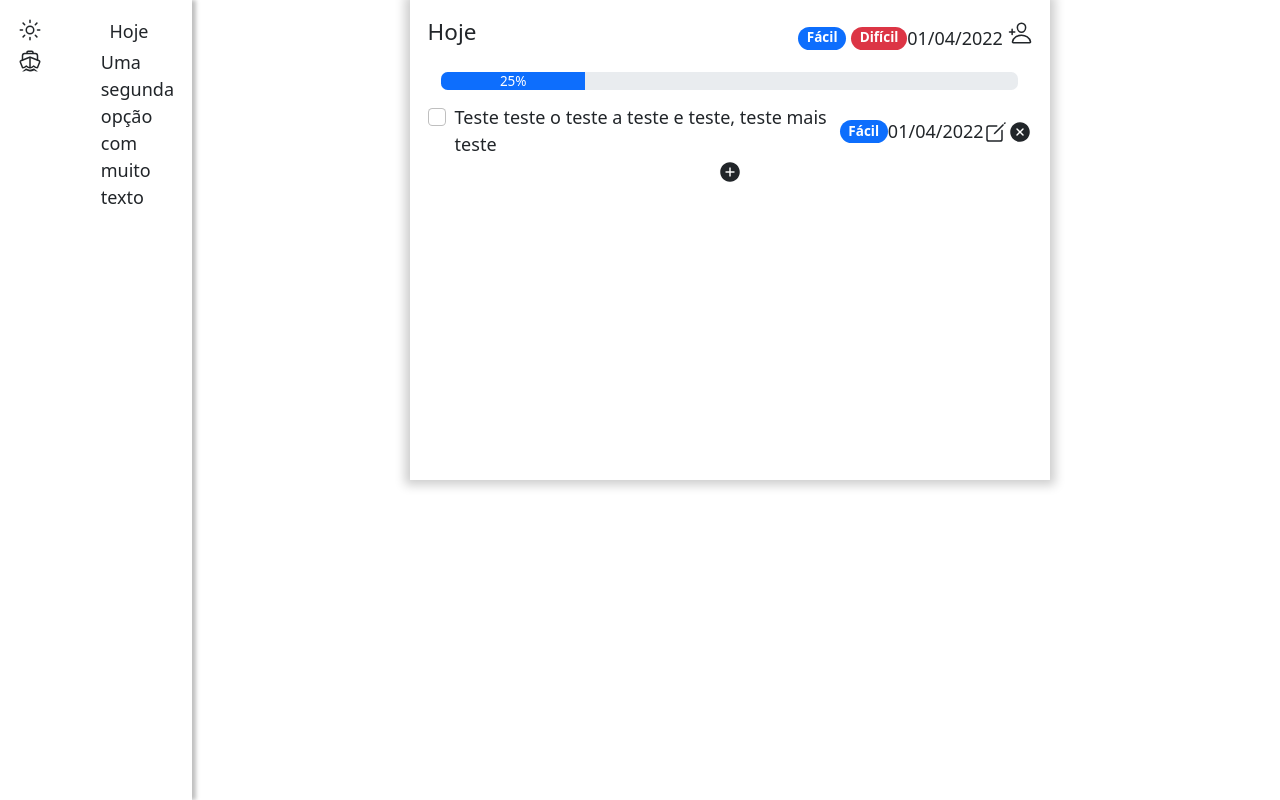
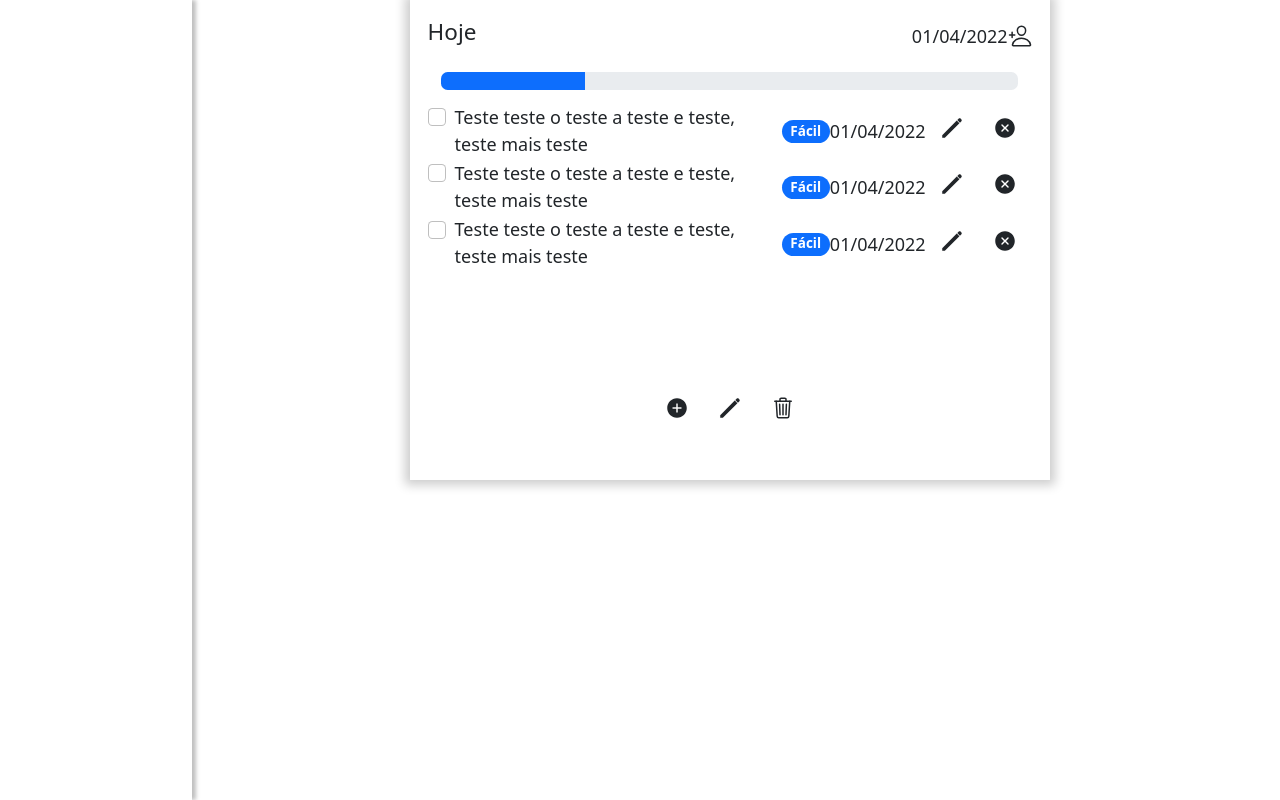
Before and after one commit to JoiceAraujo/todo_prog_web, a PHP site: page /src/views/home_view.html in a window 1280 px wide. Shown: the part 72-872 px from the top of the page. Run offline with PHP 8.4, Linux system fonts and the light colour scheme.

Commit message:
Adicionando JS a alguns componentes

```diff
--- /dev/null
+++ b/src/scripts/home_view.js
@@ -0,0 +1,71 @@
+var checkboxValue1 = false;
+var progressBarPercentage = 0;
+var numAll = 3;
+var numChecked = 1;
+
+const editTaskHtml =
+`<div id="updatedTask" class="input-group">
+  <input type="text" class="form-control" placeholder="Qual sua tarefa?" aria-label="Qual sua tarefa?" aria-describedby="basic-addon1">
+</div>`;
+
+function newTask() {
+  // TODO: Não funciona
+  num = numAll++;
+
+  return `
+  <div id="task${num}">
+    <div class="form-check">
+      <input class="form-check-input" type="checkbox" value="" id="flexCheckDefault">
+        <label id="task${num}Description" class="form-check-label" for="flexCheckDefault">
+          Teste teste o teste a teste e teste, teste mais teste
+        </label>
+    </div>
+    <div id="todoIcons">
+      <span class="badge rounded-pill text-bg-primary">Fácil</span>
+      01/04/2022
+      <button class="btn" onclick="updateTaskDescription(${num})">
+        <ion-icon name="pencil-sharp"></ion-icon>
+      </button>
+      <button class="btn">
+        <ion-icon name="close-circle" onclick="deleteTask(${num})"></ion-icon>
+      </button>
+    </div>
+  </div>`;
+}
+
+
+function changeCheckboxValue() {
+  this.checkboxValue1 = !checkboxValue1;
+  // TODO: Não funciona
+  updateProgressBar();
+}
+
+function updateProgressBar() {
+  // TODO: Não funciona
+  // var numAll = ('input[type="checkbox"]').length;
+  // var numChecked = ('input[type="checkbox"]:checked').length;
+
+  if(numAll > 0) {
+    progressBarPercentage = (numChecked/numAll)*100;
+    document.getElementById("progressBar").ariaValueNow(progressBarPercentage);
+  }
+}
+
+function updateTaskDescription(index) {
+  var element = document.getElementById(`task${index}Description`);
+  element.innerHTML = editTaskHtml;
+}
+
+function deleteTask(index) {
+  var element = document.getElementById(`task${index}`);
+  element.innerHTML = '';
+  numAll--;
+  console.log(numAll);
+}
+
+function addTask() {
+  var taskHTML = document.createElement('input');
+
+  var parent = document.getElementById('tasks');
+  parent.appendChild(taskHTML);
+}
--- a/src/styles/home_view_style.css
+++ b/src/styles/home_view_style.css
@@ -23,10 +23,6 @@
   float: left;
   padding: 1em;
 }
-#navOptions {
-  align-items: center;
-  justify-content: left;
-}
 #todoListContent{
   width: 50%;
   box-shadow: 0px 0px 10px 5px rgba(0, 0, 0, 0.2);
@@ -39,19 +35,37 @@
   display: flex;
   flex-wrap: wrap;
   margin-bottom: 1em;
-  justify-content: space-between
+  justify-content: space-between;
 }
-#todoListIcons{
+#todoListIcons {
   display: flex;
   align-items: center;
-  justify-content: space-around;
 }
 #progressBarIndicator {
   margin-bottom: 1em;
   margin-left: 1em;
   margin-right: 1em;
 }
-#todo {
+#tasks {
+  height: 60%;
+  overflow: scroll;
+}
+#task1 {
+  display: flex;
+  align-items: center;
+  justify-content: space-between;
+}
+#task2 {
+  display: flex;
+  align-items: center;
+  justify-content: space-between;
+}
+#task3 {
+  display: flex;
+  align-items: center;
+  justify-content: space-between;
+}
+#task4 {
   display: flex;
   align-items: center;
   justify-content: space-between;
@@ -62,8 +76,12 @@
   justify-content: space-around;
 }
 #addTask {
+  margin-top: 1em;
   display: flex;
   justify-content: center;
+}
+#editTask {
+  display: flex;
 }
 ion-icon {
   font-size: 24px;
--- a/src/views/home_view.html
+++ b/src/views/home_view.html
@@ -4,70 +4,107 @@
   <meta charset="UTF-8">
   <meta http-equiv="X-UA-Compatible" content="IE=edge">
   <meta name="Início" content="width=device-width, initial-scale=1.0">
+  <script type="text/javascript" src="../scripts/home_view.js"></script>
 
   <link href="https://cdn.jsdelivr.net/npm/bootstrap@5.2.0-beta1/dist/css/bootstrap.min.css" rel="stylesheet" integrity="sha384-0evHe/X+R7YkIZDRvuzKMRqM+OrBnVFBL6DOitfPri4tjfHxaWutUpFmBp4vmVor" crossorigin="anonymous">
   <script src="https://cdn.jsdelivr.net/npm/bootstrap@5.2.0-beta1/dist/js/bootstrap.bundle.min.js" integrity="sha384-pprn3073KE6tl6bjs2QrFaJGz5/SUsLqktiwsUTF55Jfv3qYSDhgCecCxMW52nD2" crossorigin="anonymous"></script>
 
   <link rel="stylesheet" href="../styles/home_view_style.css">
-  <title>Document</title>
+  <title>Home View</title>
 </head>
 <body id="homeViewBody">
   <header id="searchBar">
     <h2>Barra de busca</h2>
   </header>
   <div id="container">
-    <div id="navBar">
-      <div id="navOptions">
-        <div id="optionOne" class="row">
-          <div class="col">
-            <ion-icon name="sunny-outline"></ion-icon>
-          </div>
-          <div class="col">
-            Hoje
-          </div>
-        </div>
-        <div id="optionTwo" class="row">
-          <div class="col">
-            <ion-icon name="boat-outline"></ion-icon>
-          </div>
-          <div class="col">Uma segunda opção com muito texto</div>
-        </div>
-      </div>
-    </div>
+    <div id="navBar"></div>
+
     <div id="todoListContent" cl>
       <section id="todoListHeader">
         <div>
           <h5 id="todoListTitle">Hoje</h5>
         </div>
         <div id="todoListIcons">
-          <div>
-            <span class="badge rounded-pill text-bg-primary">Fácil</span>
-            <span class="badge rounded-pill text-bg-danger">Difícil</span>
-          </div>
-          <!--<div>01/04/2022</div>-->
-          <div>
           01/04/2022
           <ion-icon name="person-add-outline"></ion-icon>
         </div>
+      </section>
+
+      <div id="progressBarIndicator" class="progress">
+        <div id="progressBar" class="progress-bar" role="progressbar" style="width: 25%" aria-valuenow="25" aria-valuemin="0" aria-valuemax="100"></div>
       </div>
-      </section>
-      <div id="progressBarIndicator" class="progress">
-        <div class="progress-bar" role="progressbar" style="width: 25%;" aria-valuenow="25" aria-valuemin="0" aria-valuemax="100">25%</div>
-      </div>
-      <div id="todo">
+
+      <div id="tasks">
+        <div id="task1">
           <div class="form-check">
-          <input class="form-check-input" type="checkbox" value="" id="flexCheckDefault">
-          <label class="form-check-label" for="flexCheckDefault">Teste teste o teste a teste e teste, teste mais teste</label>
+            <input class="form-check-input" type="checkbox" value="checkboxValue1" id="checkboxTask1" onclick="changeCheckboxValue()">
+            <label id="task1Description" class="form-check-label" for="checkboxTask1">
+              Teste teste o teste a teste e teste, teste mais teste
+            </label>
           </div>
           <div id="todoIcons">
             <span class="badge rounded-pill text-bg-primary">Fácil</span>
             01/04/2022
-          <ion-icon name="create-outline"></ion-icon>
+            <button class="btn" onclick="updateTaskDescription(1)">
+              <ion-icon name="pencil-sharp"></ion-icon>
+            </button>
+            <button class="btn"  onclick="deleteTask(1)">
               <ion-icon name="close-circle"></ion-icon>
+            </button>
           </div>
         </div>
+
+        <div id="task2">
+          <div class="form-check">
+            <input class="form-check-input" type="checkbox" value="" id="flexCheckDefault">
+            <label id="task2Description" class="form-check-label" for="flexCheckDefault">
+              Teste teste o teste a teste e teste, teste mais teste
+            </label>
+          </div>
+          <div id="todoIcons">
+            <span class="badge rounded-pill text-bg-primary">Fácil</span>
+            01/04/2022
+            <button class="btn" onclick="updateTaskDescription(2)">
+              <ion-icon name="pencil-sharp"></ion-icon>
+            </button>
+            <button class="btn"  onclick="deleteTask(2)">
+              <ion-icon name="close-circle"></ion-icon>
+            </button>
+          </div>
+        </div>
+
+        <div id="task3">
+          <div class="form-check">
+            <input class="form-check-input" type="checkbox" value="" id="flexCheckDefault">
+            <label id="task3Description" class="form-check-label" for="flexCheckDefault">
+              Teste teste o teste a teste e teste, teste mais teste
+            </label>
+          </div>
+          <div id="todoIcons">
+            <span class="badge rounded-pill text-bg-primary">Fácil</span>
+            01/04/2022
+            <button class="btn" onclick="updateTaskDescription(3)">
+              <ion-icon name="pencil-sharp"></ion-icon>
+            </button>
+            <button class="btn">
+              <ion-icon name="close-circle" onclick="deleteTask(3)"></ion-icon>
+            </button>
+          </div>
+        </div>
+      </div>
+
       <div id="addTask">
+        <button class="btn" onclick="addTask()">
           <ion-icon name="add-circle-sharp"></ion-icon>
+        </button>
+        <div id="editTask">
+          <button class="btn">
+            <ion-icon name="pencil-sharp"></ion-icon>
+          </button>
+          <button class="btn">
+            <ion-icon name="trash-outline"></ion-icon>
+          </button>
+        </div>
       </div>
     </div>
   </div>
```
Also changed, not shown: 1 other file. Lines whose indentation alone changed are shown as unchanged.
